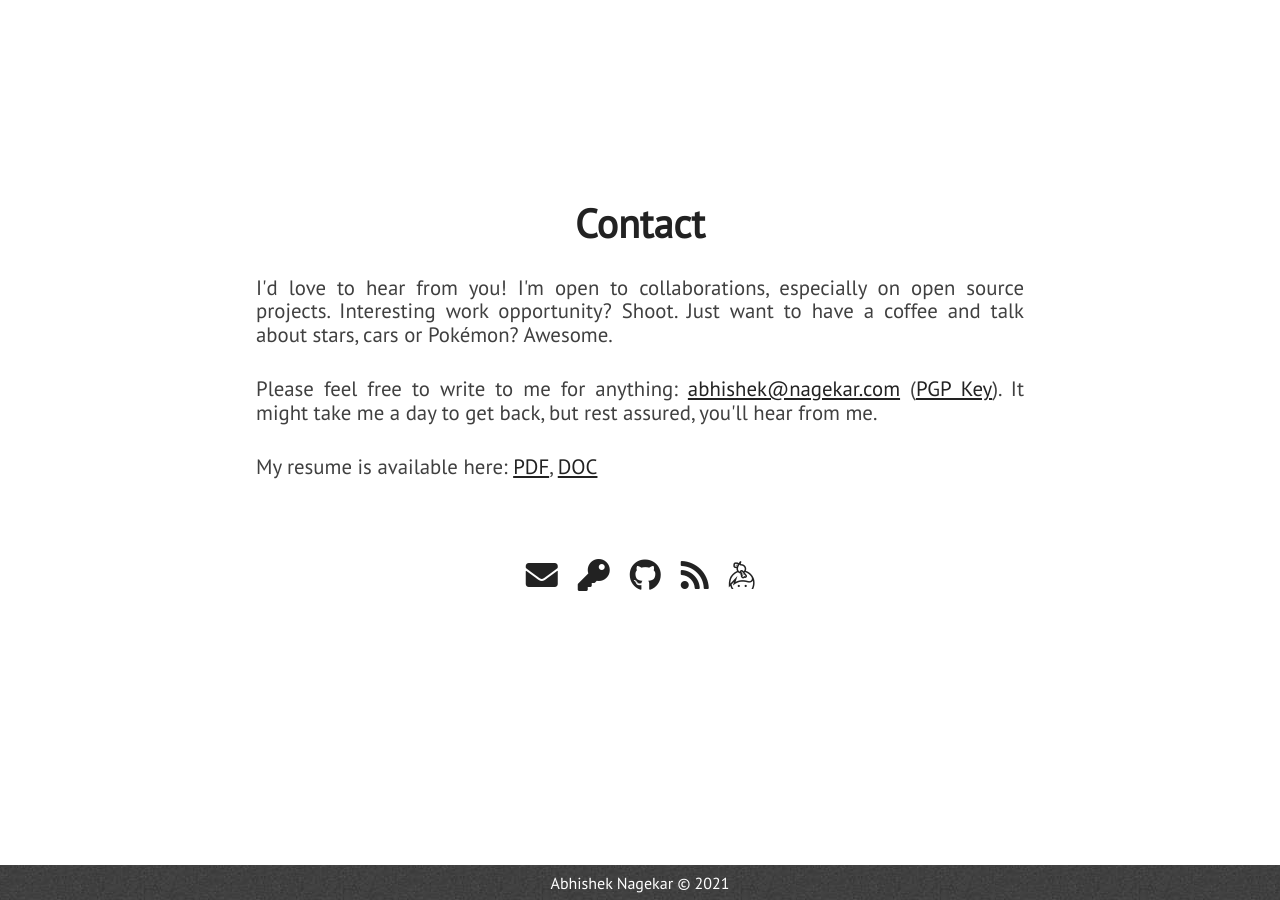
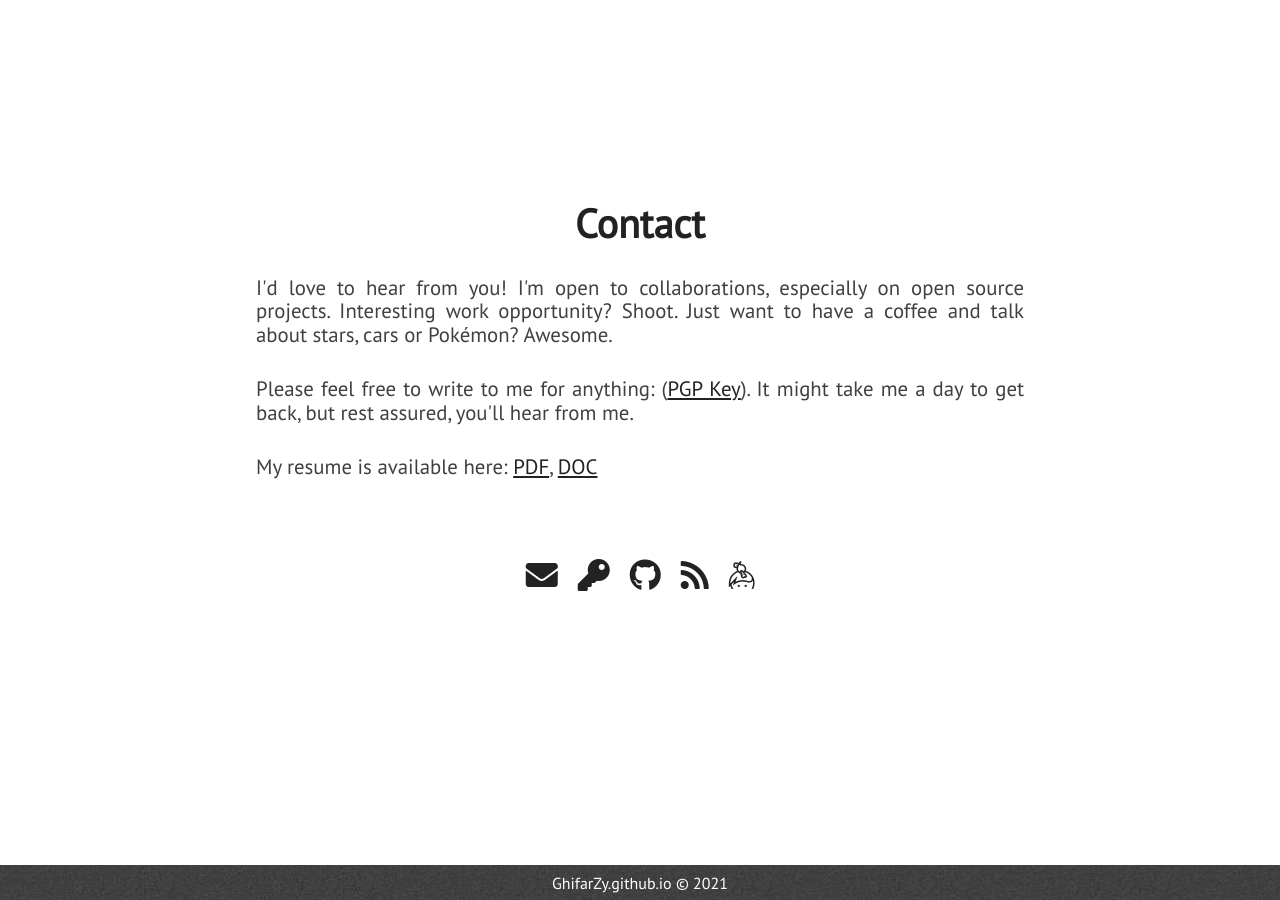
Before and after one commit to GhifarZy/GhifarZy.github.io, a Jekyll site: the page built from index.html, in a window 1280 px wide and 900 px high, scrolled down 5081 px. Built offline with Jekyll 4.4.1, drawn with Linux system fonts in a browser that asks for light colours; nearby versions of some CDN libraries; some of the changed lines change nothing that is shown; some of the changed text lies outside the part shown.

Commit message:
Update _config.yml

```diff
--- a/_config.yml
+++ b/_config.yml
@@ -1,21 +1,21 @@
-title: Abhishek Nagekar
-description: Web & Security Engineer
-site_title: '@abhn - Abhishek Nagekar'
+#title: Abhishek Nagekar
+description: Web developer
+#site_title: '@abhn - Abhishek Nagekar'
 
 # Build settings
 markdown: kramdown
 exclude: [vendor/ruby]
 
 # Personalization
-github_username: abhn
-blog_url: https://www.nagekar.com
-email: abhishek@nagekar.com
-keybase_username: abhn
-twitter_username: abhn_
-reddit_username: abhn
+#github_username: abhn
+#blog_url: https://www.nagekar.com
+#email: abhishek@nagekar.com
+#keybase_username: abhn
+#twitter_username: abhn_
+#reddit_username: abhn
 
 # absolute or relative
-profile_picture: assets/images/ifar.jpg
+#profile_picture: assets/images/ifar.jpg
 
 # Google Analytics ID
-google_analytics:
+#google_analytics:
```
